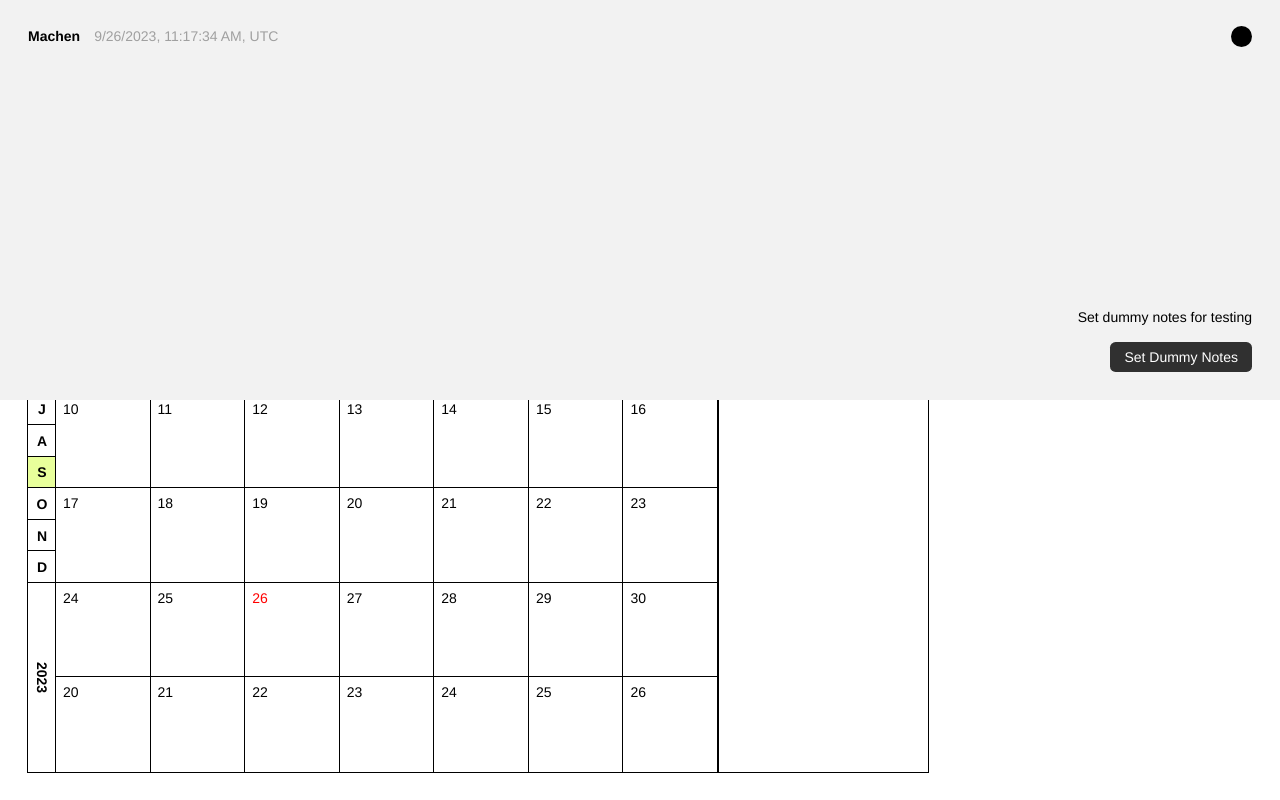
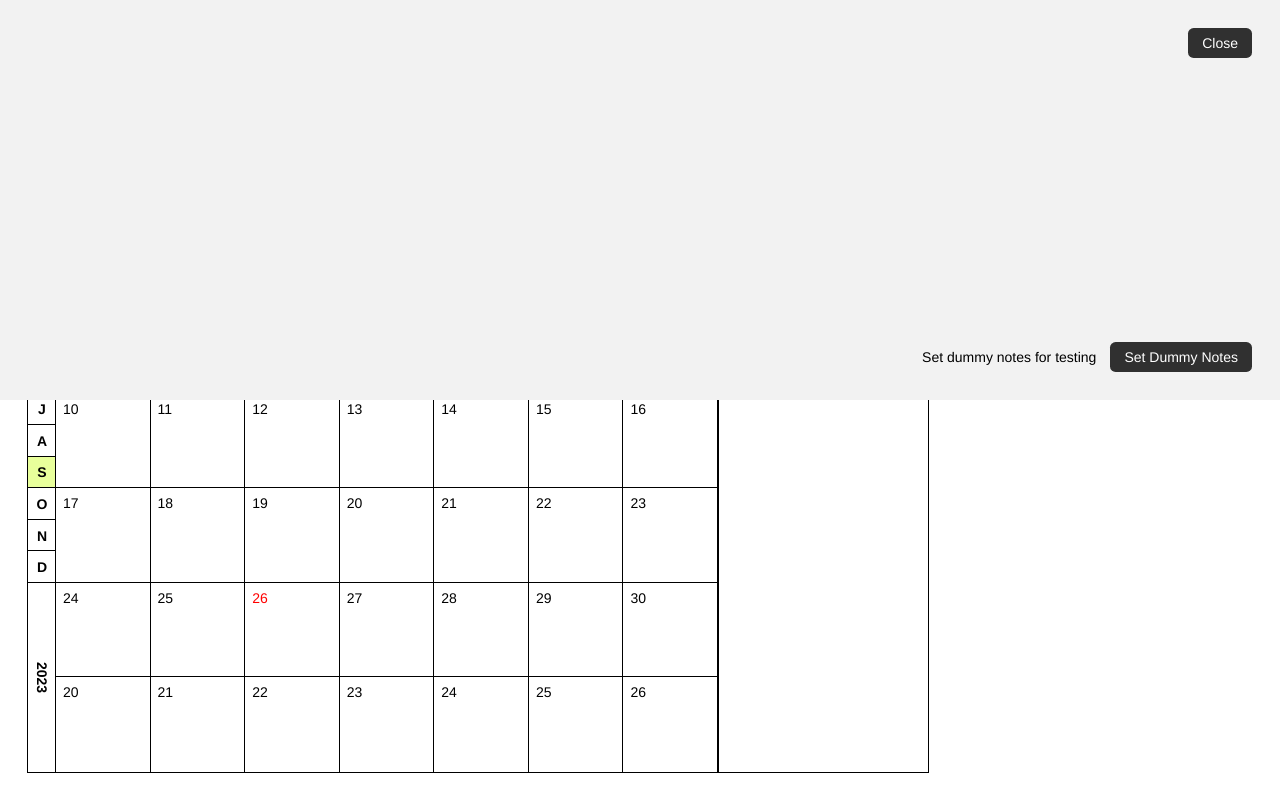
Before and after one commit to skatingincentralpark/machen-v2, a Next.js app: page / in a window 1280 px wide. Both pictures are taken after a click on the button 1241 px from the left and 36 px from the top of the page. Built offline with nearby package versions, Linux system fonts and the light colour scheme.

Commit message:
Improve header

```diff
--- a/src/components/Header.tsx
+++ b/src/components/Header.tsx
@@ -31,7 +31,6 @@ const HeaderMain = styled.header`
   font-weight: bold;
   display: flex;
   gap: 1rem;
-  z-index: 10;
   justify-content: space-between;
   width: 100%;
 
--- a/src/components/HeaderMenu.tsx
+++ b/src/components/HeaderMenu.tsx
@@ -24,9 +24,10 @@ const HeaderMenu = () => {
       <Anchor />
       <PopoverPortal>
         <HeaderMenuContent>
-          <PopoverClose asChild className="sr-only">
-            <button>Close</button>
+          <PopoverClose asChild>
+            <Button>Close</Button>
           </PopoverClose>
+          <ActionContainer>
             <p>Set dummy notes for testing</p>
             <PopoverClose asChild>
               <HeaderButton
@@ -36,6 +37,7 @@ const HeaderMenu = () => {
                 Set Dummy Notes
               </HeaderButton>
             </PopoverClose>
+          </ActionContainer>
         </HeaderMenuContent>
       </PopoverPortal>
     </PopoverRoot>
@@ -75,9 +77,14 @@ const HeaderMenuContent = styled(PopoverContent)`
   padding: 2rem;
   display: flex;
   flex-direction: column;
-  justify-content: end;
+  justify-content: space-between;
   align-items: end;
   gap: 1rem;
+`;
+const ActionContainer = styled.div`
+  display: flex;
+  gap: 1rem;
+  align-items: center;
 `;
 const HeaderButton = styled(Button)`
   width: fit-content;
```
Lines whose indentation alone changed are shown as unchanged.
